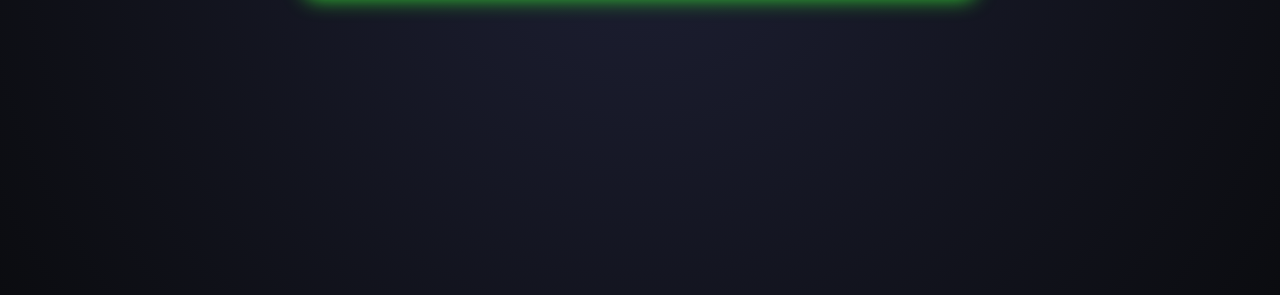
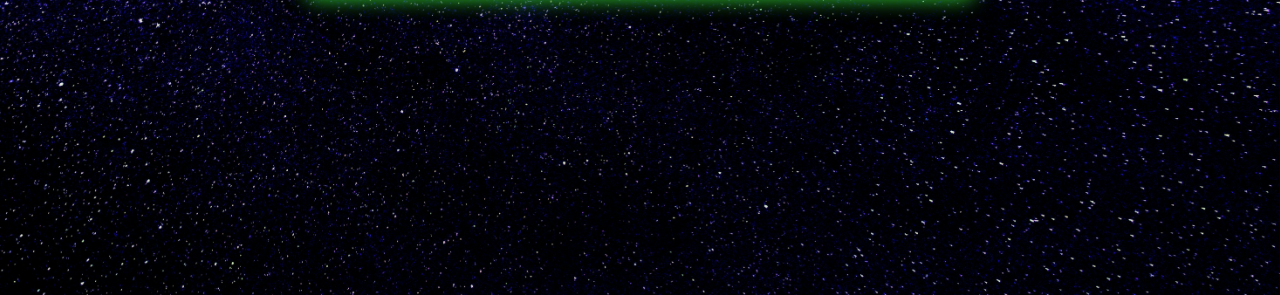
Before and after one commit to campbell5214/Moo, a Flask app: page /sound in a window 1280 px wide. Shown: the part 505-800 px from the top of the page. Run offline with Flask 3, Linux system fonts and the light colour scheme.

Commit message:
Few small changes with diff background

```diff
--- a/pythonProject1/static/styles/style.css
+++ b/pythonProject1/static/styles/style.css
@@ -9,7 +9,9 @@ body {
     flex-direction: column;
     min-height: 100vh;
     margin: 0;
-    background: radial-gradient(circle at center, #1d1f33, #0b0c10);
+    background: url('stars.jpg') no-repeat center top fixed;
+    background-size: cover; /* Still keeps it covering the screen */
+    background-position: center; /* Adjust if needed */
     color: #e6ffe6;
 }
 
```
Also changed, not shown: pythonProject1/static/styles/stars.jpg (added).
